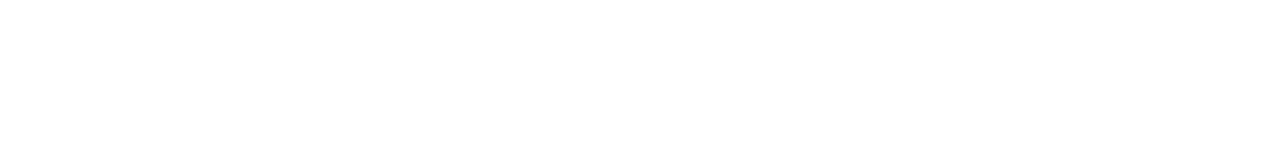
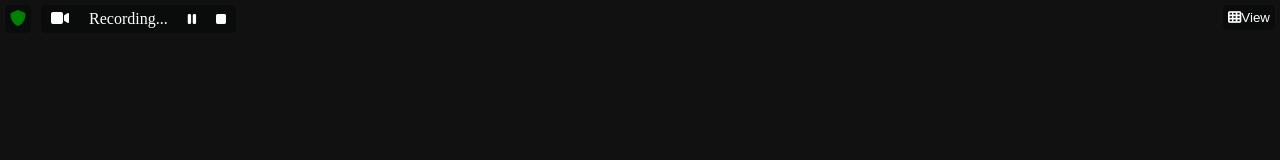
Before and after one commit to kritoma/html-css-zoom, a plain HTML site: page index.html in a window 1280 px wide. Drawn offline with Linux system fonts and the light colour scheme.

Commit message:
aggiunto header

```diff
--- a/css/style.css
+++ b/css/style.css
@@ -0,0 +1,62 @@
+/* reset */
+*{
+    margin: 0;
+    padding: 0;
+    box-sizing: border-box;
+}
+
+/* typo */
+body{
+    background-color: #111111;
+}
+
+/* button */
+button{
+    background-color: #0a0b0b;
+    border: none;
+    border-radius: 5px;
+    color: white;
+}
+
+.btn-view{
+    padding: 5px;
+}
+
+/* header */
+header{
+    display: flex;
+    padding: 5px;
+}
+
+.header-left, .header-right{
+    width: 50%;
+}
+
+.header-left{
+    display: flex;
+    align-items: center;
+}
+
+.shield, .recording{
+    background-color: #0a0b0b;
+    padding: 5px;
+    border-radius: 5px;
+
+}
+
+.shield{
+    color: green;
+    margin-right: 10px;
+
+}
+
+.recording{
+    color: white;
+    display: flex;
+    gap: 20px;
+    padding: 5px 10px;
+}
+
+.header-right{
+    text-align: right;
+}
--- a/index.html
+++ b/index.html
@@ -10,6 +10,19 @@
     <link rel="stylesheet" href="css/style.css">
 </head>
 <body>
-
+    <header>
+        <div class="header-left">
+            <div class="shield"><i class="fa-solid fa-shield"></i></div>
+            <div class="recording">
+                <i class="fa-solid fa-video"></i>
+                <span>Recording...</span>
+                <button><i class="fa-solid fa-pause"></i></button>
+                <button><i class="fa-solid fa-stop"></i></button>
+            </div>
+        </div>
+        <div class="header-right">
+            <button class="btn-view"><i class="fa-solid fa-table-cells"></i>View</button>
+        </div>
+    </header>
 </body>
 </html>
```
